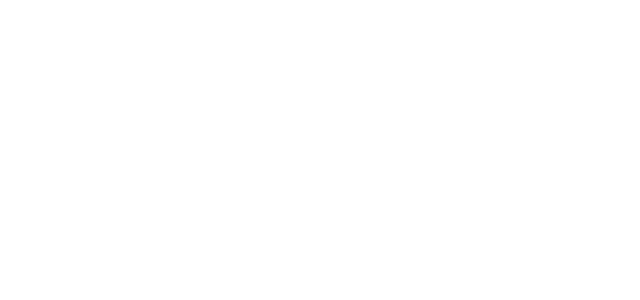
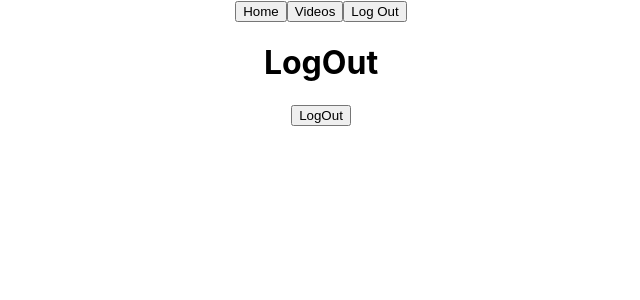
Before and after one commit to Hughesg20/Phase-4-Project-VHS-Store-frontend, a React (Create React App) app: page /logout in a window 1280 px wide. Before the commit this address had no page. Shown: the top 300 px of the page, without its empty margins (319-959 px from the left). Built offline with nearby package versions, Linux system fonts and the light colour scheme; no server answers.

Commit message:
rendering videos now

```diff
--- a/src/Components/App.js
+++ b/src/Components/App.js
@@ -7,37 +7,46 @@
 import Login from "./Login";
 import VideoCollection from "./VideoCollection";
 import Signup from "./Signup";
-
+import LogOut from "./LogOut";
+import Profile from "./Profile"
+import DetailPage from "./DetailPage";
 
 function App() {
     const [videos, setVideos] = useState([])
     const [user, setUser] = useState(null)
-    // const navigate = useNavigate()
+
+    const navigate = useNavigate()
 
 
-    // useEffect(() => {
-    //     fetch(" ")
-    //         .then((r) => r.json())
-    //         .then(data => setVideos(data))
-    // }, [])
+    useEffect(() => {
+        fetch("http://localhost:4000/clients")
+            .then((r) => r.json())
+            .then(console.log)
+    }, [user])
+
+    useEffect(() => {
+        fetch("http://localhost:4000/vhs_tapes")
+            .then((r) => r.json())
+            .then(setVideos)
+    }, [user])
 
 
     return (
         <div className="App">
-            {user && <Header />}
+            {<Header />}
             <Routes>
                 <Route path="/"
                     element={<HomePage videos={videos} user={user} />}
                 />
 
                 <Route path="/videos"
-                    element={<VideoCollection videos={videos} />}
+                    element={<VideoPage videos={videos} setVideos={setVideos} />}
                 />
 
                 <Route
                     path="/videos/:id"
                     element={
-                        <VideoPage
+                        <DetailPage
                             videos={videos}
                             user={user}
                             setUser={setUser}
@@ -51,8 +60,19 @@
                 />
 
                 <Route path="/signup"
-                    element={<Signup setUser={setUser} />}
+                    element={<Signup setUser={setUser} navigate={navigate} />}
                 />
+
+                <Route
+                    path="/logout"
+                    element={<LogOut setUser={setUser} navigate={navigate} />}
+                />
+                <Route
+                    path="/profile"
+                    element={<Profile user={user} setUser={setUser} />}
+                />
+
+
 
 
             </Routes>
--- a/src/Components/Header.js
+++ b/src/Components/Header.js
@@ -4,13 +4,15 @@
 function Header() {
     return (
         <div className='header'>
-            <NavLink exact to='/'>
+            <NavLink to='/'>
                 <button> Home </button>
             </NavLink>
             <NavLink to='/videos'>
-                <button> Videos 🍴 </button>
+                <button> Videos </button>
             </NavLink>
-
+            <NavLink to='/logout'>
+                <button> Log Out </button>
+            </NavLink>
         </div>
     )
 }
--- /dev/null
+++ b/src/Components/LogOut.js
@@ -0,0 +1,29 @@
+import React from "react";
+
+function LogOut({ navigate, setUser }) {
+    const handleClick = () => {
+        fetch(`/logout`, {
+            method: "DELETE",
+            headers: {
+                "Content-Type": "application/json",
+            },
+            body: JSON.stringify(),
+        })
+            .then((r) => r.json())
+            .then(() => {
+                setUser(null);
+                navigate("/");
+            });
+    };
+
+    return (
+        <div className="logout">
+            <h1 align="center">LogOut</h1>
+            <div align="center" className="logout">
+                <button onClick={handleClick}>LogOut</button>
+            </div>
+        </div>
+    );
+}
+
+export default LogOut;
--- /dev/null
+++ b/src/Components/Profile.js
@@ -0,0 +1,19 @@
+import React from "react";
+
+function Profile({ user, setUser }) {
+
+
+
+
+
+    return (
+        <div>
+
+            Profile
+
+
+        </div>
+
+    )
+}
+export default Profile;
--- a/src/Components/Signup.js
+++ b/src/Components/Signup.js
@@ -8,13 +8,16 @@
     const [passwordConfirm, setPasswordConfirm] = useState("")
     const handleUsername = (e) => setUsername(e.target.value)
     const handlePassword = (e) => setPassword(e.target.value)
+    // const handleFirstName = (e) => setUsername(e.target.value)
+    // const handleMiddleName = (e) => setUsername(e.target.value)
+    // const handleLastName = (e) => setUsername(e.target.value)
 
 
     const handleSubmit = (e) => {
         e.preventDefault();
 
-        const newUser = { username: username, password: passwordConfirm }
-        fetch(`/signup`, {
+        const newUser = { username: username, password: password }
+        fetch(`http://localhost:4000/clients`, {
             method: "POST",
             headers: {
                 "Content-Type": "application/json",
--- a/src/Components/VideoCard.js
+++ b/src/Components/VideoCard.js
@@ -1,6 +1,6 @@
 import React from "react";
 
-function VideoCard({ videos }) {
+function VideoCard({ id, price, rating, title }) {
 
     // const {key values from our data, key, key} = videos}
 
@@ -9,8 +9,16 @@
 
 
     return (
-        <div>video card comp</div>
-    )
+        <li className="card">
+
+            <h4>{title}</h4>
+            <p>Rating: {rating}</p>
+            <p>Price: {price}</p>
+
+            <button className="primary">Rent</button>
+
+        </li>
+    );
 }
 
 export default VideoCard;
--- a/src/Components/VideoCollection.js
+++ b/src/Components/VideoCollection.js
@@ -3,13 +3,21 @@
 
 
 function VideoCollection({ videos }) {
+    // {
+    //     const card = Object.keys(videos).map((videoObj) => (
+    //         <VideoCard key={videoObj.id} videos={videoObj} />
+    //     ))
+    //     console.log(card)
+    // }
 
-    //const card = videos.map((videoObj) => (
-    //  <VideoCard key={videoObj.id} videos={videoObj} />
-    //))
 
     return (
-        <div>video collection comp</div>
+
+
+        < div className="video-collection">
+            <ul className="cards">{videos.map((videoObj) => <VideoCard key={videoObj.id} {...videoObj} />)}</ul>
+        </div >
+
     )
 }
 
@@ -17,3 +25,9 @@
 
 
 export default VideoCollection;
+
+
+// {Object.keys(videos).map((videoObj) => (
+//     <VideoCard key={videoObj.id} videos={videoObj} />
+// ))
+// }
--- a/src/Components/VideoPage.js
+++ b/src/Components/VideoPage.js
@@ -3,14 +3,21 @@
 
 
 
-function VideoPage({ setSearchVid, videos }) {
+
+function VideoPage({ videos, setVideos }) {
 
 
 
 
 
     return (
-        <div>test</div>
+        <div>
+            <h1 align="center">Videos</h1>
+            <div className="videos">
+                <VideoCollection videos={videos} />
+            </div>
+
+        </div>
     )
 }
 export default VideoPage;
```
